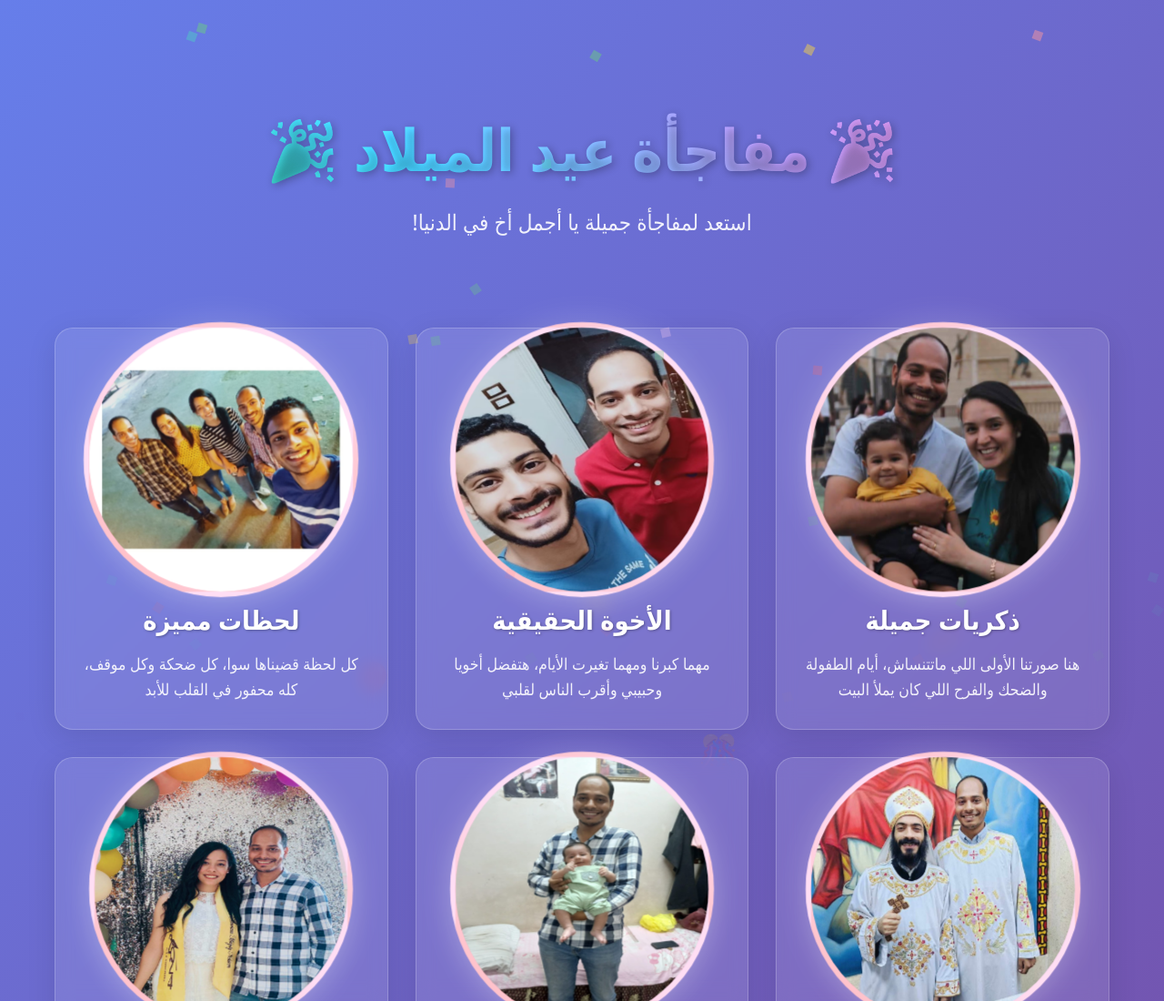
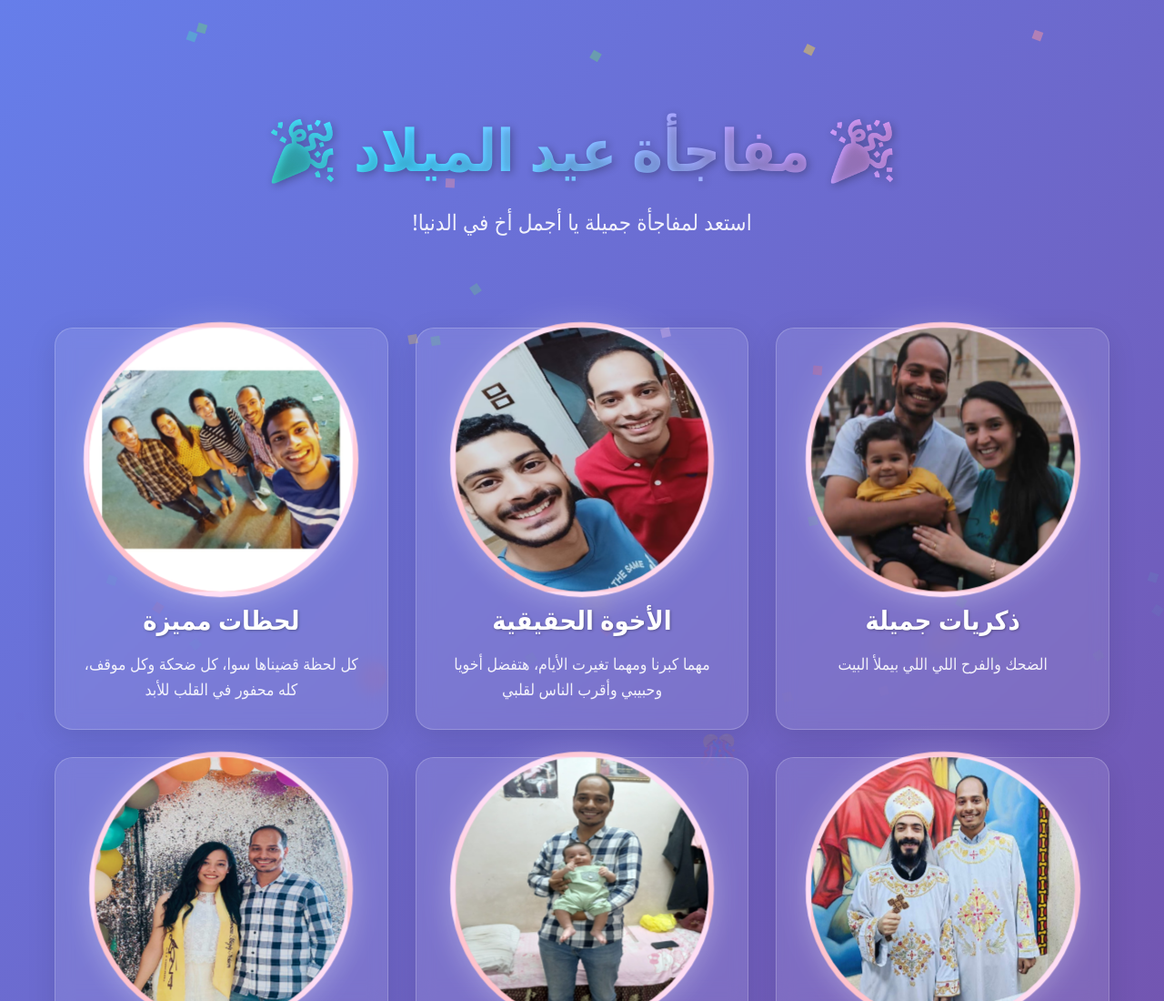
Before and after one commit to abanoubmagdy4/Makar, a plain HTML site: page index.html in a window 1280 px wide. Shown: the top 1100 px of the page at 91% size. Drawn offline with Linux system fonts and the light colour scheme.

Commit message:
Update index.html

```diff
--- a/index.html
+++ b/index.html
@@ -277,7 +277,7 @@
             <div class="photo-card">
                 <div class="photo-placeholder"><img src="Makar5.jpg" alt="My Photo" class="photo-placeholder" /></div>
                 <h3>ذكريات جميلة</h3>
-                <p>هنا صورتنا الأولى اللي ماتتنساش، أيام الطفولة والضحك والفرح اللي كان يملأ البيت</p>
+                <p>الضحك والفرح اللي اللي بيملأ البيت</p>
             </div>
 
             <div class="photo-card">
```
